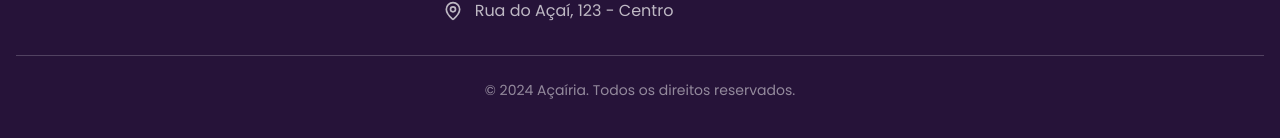
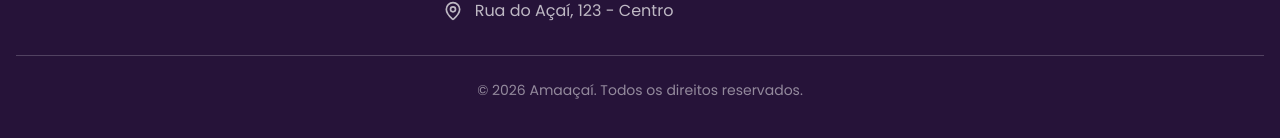
Before and after one commit to matheus-developer0/amaacai, a React (Vite) app: page / in a window 1280 px wide. Shown: the part 2837-2975 px from the top of the page. Built offline with nearby package versions, Linux system fonts and the light colour scheme; the HTML template or start-up script is replaced by a standard one.

Commit message:
[dyad] wrote 1 file(s)

```diff
--- a/src/components/Footer.tsx
+++ b/src/components/Footer.tsx
@@ -65,7 +65,7 @@ const Footer = () => {
         {/* Divider */}
         <div className="border-t border-background/20 pt-6">
           <p className="text-center text-background/50 text-sm">
-            © 2024 Açaíria. Todos os direitos reservados.
+            © 2026 Amaaçaí. Todos os direitos reservados.
           </p>
         </div>
       </div>
```
